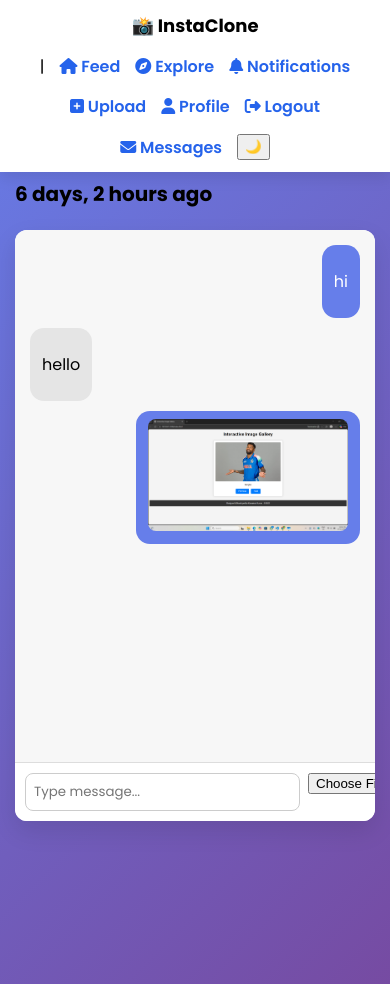
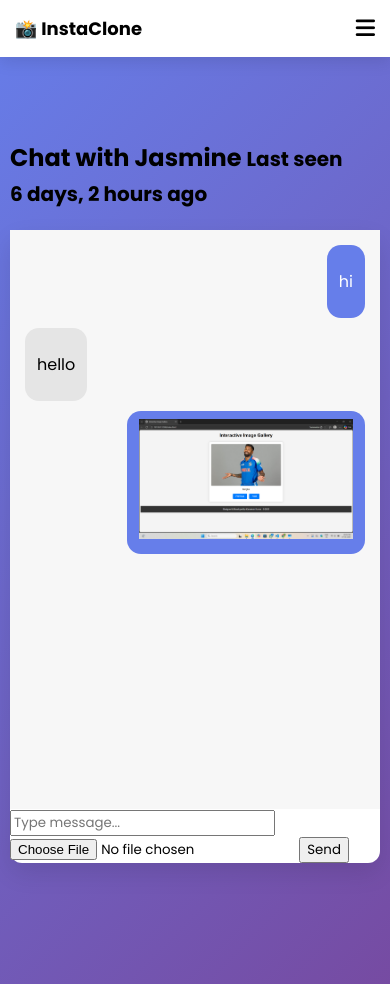
Before and after one commit to JoyalJoshua/instaclone, a Django app: page /chat/4/ in a window 390 px wide. Run offline with Django 5.2, Linux system fonts and the light colour scheme; a user stored in the database is signed in; data comes from the database, SQL or seed files in the repository.

Commit message:
mobile  bud reset  UI

```diff
--- a/core/static/core/style.css
+++ b/core/static/core/style.css
@@ -1,6 +1,8 @@
 @import url('https://fonts.googleapis.com/css2?family=Poppins:wght@400;600;700&display=swap');
 
-/* ===== GLOBAL ===== */
+/* ===============================
+   GLOBAL
+================================ */
 * {
     box-sizing: border-box;
     font-family: 'Poppins', sans-serif;
@@ -12,45 +14,114 @@ body {
     background: linear-gradient(135deg, #667eea, #764ba2);
 }
 
-/* ===== NAVBAR ===== */
+img {
+    max-width: 100%;
+    height: auto;
+}
+
+/* ===============================
+   NAVBAR (RESPONSIVE)
+================================ */
 .navbar {
     position: fixed;
     top: 0;
     left: 0;
     width: 100%;
     background: white;
-    padding: 12px 20px;
+    padding: 12px 15px;
     display: flex;
     align-items: center;
-    gap: 15px;
-    flex-wrap: wrap;
+    justify-content: space-between;
     z-index: 1000;
     box-shadow: 0 5px 15px rgba(0,0,0,0.1);
 }
 
-.navbar b {
+.nav-brand {
+    font-weight: 700;
     font-size: 18px;
 }
 
-.navbar a {
+.nav-toggle {
+    display: none;
+    font-size: 22px;
+    cursor: pointer;
+}
+
+.nav-links {
+    display: flex;
+    align-items: center;
+    gap: 15px;
+}
+
+.nav-links a {
     text-decoration: none;
     color: #2563eb;
     font-weight: 600;
     white-space: nowrap;
 }
 
-.navbar a:hover {
-    text-decoration: underline;
+.theme-btn {
+    border: none;
+    background: transparent;
+    font-size: 18px;
+    cursor: pointer;
 }
 
-/* ===== PAGE CONTENT (FEED, PROFILE, ETC) ===== */
+/* Mobile menu */
+@media (max-width: 768px) {
+    .nav-toggle {
+        display: block;
+    }
+
+    .nav-links {
+        position: absolute;
+        top: 60px;
+        left: 0;
+        width: 100%;
+        background: white;
+        flex-direction: column;
+        padding: 15px 0;
+        display: none;
+    }
+
+    .nav-links.show {
+        display: flex;
+    }
+
+    .nav-links a {
+        padding: 10px;
+        width: 100%;
+        text-align: center;
+    }
+
+    .theme-btn {
+        margin-top: 10px;
+    }
+}
+
+/* Dark navbar */
+body.dark .navbar,
+body.dark .nav-links {
+    background: #1e1e1e;
+}
+
+body.dark .nav-links a {
+    color: #8ab4ff;
+}
+
+/* ===============================
+   PAGE CONTENT
+================================ */
 .page-content {
     max-width: 800px;
     margin: 100px auto 30px auto;
     padding: 0 15px;
+    width: 100%;
 }
 
-/* ===== POSTS ===== */
+/* ===============================
+   POSTS / FEED
+================================ */
 .post {
     background: white;
     border-radius: 12px;
@@ -75,9 +146,12 @@ body {
     align-items: center;
     gap: 15px;
     margin-top: 10px;
+    flex-wrap: wrap;
 }
 
-/* ===== COMMENT BOX ===== */
+/* ===============================
+   COMMENT BOX
+================================ */
 .comment-box {
     display: flex;
     gap: 10px;
@@ -100,7 +174,9 @@ body {
     cursor: pointer;
 }
 
-/* ===== AUTH PAGES (LOGIN / SIGNUP / RESET) ===== */
+/* ===============================
+   AUTH PAGES
+================================ */
 .page-center {
     min-height: 100vh;
     display: flex;
@@ -118,20 +194,12 @@ body {
     text-align: center;
 }
 
-.auth-card h2 {
-    margin-bottom: 20px;
-    font-weight: 700;
-    color: #333;
-}
-
 .auth-card input {
     width: 100%;
     padding: 12px;
     margin: 12px 0;
     border-radius: 10px;
     border: 1px solid #ccc;
-    font-size: 15px;
-    outline: none;
 }
 
 .auth-card button {
@@ -142,55 +210,51 @@ body {
     border-radius: 10px;
     background: linear-gradient(135deg, #667eea, #764ba2);
     color: white;
-    font-size: 16px;
-    font-weight: 600;
-    cursor: pointer;
 }
 
-/* ===== ERROR ===== */
-.error {
-    color: red;
-    margin-top: 10px;
+/* ===============================
+   EDIT PROFILE
+================================ */
+.edit-page-wrapper {
+    max-width: 420px;
+    margin: auto;
 }
 
-/* ===== DARK MODE ===== */
-body.dark {
-    background: #121212;
-    color: #ffffff;
+.edit-profile-card {
+    background: #ffffff;
+    border-radius: 14px;
+    padding: 20px;
+    box-shadow: 0 10px 25px rgba(0,0,0,0.08);
+    text-align: center;
 }
 
-body.dark .navbar {
-    background: #1e1e1e;
+.edit-profile-card img {
+    border-radius: 50%;
+    border: 3px solid #6c63ff;
+    margin-bottom: 10px;
 }
 
-body.dark .post,
-body.dark .auth-card {
-    background: #1e1e1e;
+.edit-profile-card textarea {
+    width: 100%;
+    border-radius: 8px;
+    border: 1px solid #ccc;
+    padding: 10px;
+    resize: none;
+}
+
+.edit-profile-card button {
+    width: 100%;
+    margin-top: 15px;
+    padding: 12px;
+    border: none;
+    border-radius: 10px;
+    background: linear-gradient(135deg, #6c63ff, #8e44ad);
     color: white;
 }
 
-/* ===== ANIM ===== */
-@keyframes popIn {
-    from { transform: scale(0.8); opacity: 0; }
-    to { transform: scale(1); opacity: 1; }
-}
-
-/* ===== MOBILE ===== */
-@media (max-width: 600px) {
-    .navbar {
-        justify-content: center;
-    }
-
-    .navbar b {
-        width: 100%;
-        text-align: center;
-    }
-
-    .page-content {
-        margin-top: 140px;
-    }
-}
-/* ===== CHAT ===== */
+/* ===============================
+   CHAT
+================================ */
 .chat-card {
     background: white;
     border-radius: 12px;
@@ -198,7 +262,6 @@ body.dark .auth-card {
     display: flex;
     flex-direction: column;
     height: 500px;
-    overflow: hidden;
 }
 
 .chat-box {
@@ -208,83 +271,41 @@ body.dark .auth-card {
     background: #f7f7f7;
 }
 
-/* Message rows */
 .msg-row {
     display: flex;
     margin-bottom: 10px;
 }
 
-.msg-row.me {
-    justify-content: flex-end;
-}
+.msg-row.me { justify-content: flex-end; }
+.msg-row.other { justify-content: flex-start; }
 
-.msg-row.other {
-    justify-content: flex-start;
-}
-
-/* Bubbles */
 .msg-bubble {
     max-width: 70%;
     padding: 8px 12px;
     border-radius: 14px;
 }
 
-.msg-bubble.me {
-    background: #667eea;
-    color: white;
+.msg-bubble.me { background: #667eea; color: white; }
+.msg-bubble.other { background: #e5e5e5; }
+
+/* ===============================
+   EXPLORE GRID
+================================ */
+.grid {
+    display: grid;
+    grid-template-columns: repeat(3, 1fr);
+    gap: 10px;
 }
 
-.msg-bubble.other {
-    background: #e5e5e5;
-    color: black;
+.grid img {
+    height: 200px;
+    object-fit: cover;
+    border-radius: 8px;
 }
 
-.msg-bubble img {
-    max-width: 200px;
-    border-radius: 8px;
-    display: block;
-    margin-bottom: 5px;
-}
-
-/* Input bar */
-.chat-input {
-    display: flex;
-    gap: 8px;
-    padding: 10px;
-    border-top: 1px solid #ddd;
-    background: white;
-}
-
-.chat-input input[type="text"] {
-    flex: 1;
-    padding: 8px;
-    border-radius: 8px;
-    border: 1px solid #ccc;
-}
-
-.chat-input input[type="file"] {
-    width: 120px;
-}
-
-.chat-input button {
-    padding: 8px 14px;
-    border-radius: 8px;
-    border: none;
-    background: linear-gradient(135deg, #667eea, #764ba2);
-    color: white;
-}
-
-/* Mobile */
-@media (max-width: 600px) {
-    .chat-card {
-        height: 70vh;
-    }
-
-    .msg-bubble {
-        max-width: 85%;
-    }
-}
-/* ===== NOTIFICATIONS ===== */
+/* ===============================
+   NOTIFICATIONS
+================================ */
 .notification-card {
     background: white;
     border-radius: 10px;
@@ -293,34 +314,69 @@ body.dark .auth-card {
     box-shadow: 0 5px 15px rgba(0,0,0,0.1);
 }
 
-.notification-card small {
-    display: block;
-    margin-top: 5px;
-    color: #666;
-    font-size: 12px;
+/* ===============================
+   DARK MODE
+================================ */
+body.dark {
+    background: #121212;
+    color: #ffffff;
 }
 
-/* Dark mode */
+body.dark .post,
+body.dark .auth-card,
+body.dark .edit-profile-card,
+body.dark .chat-card,
 body.dark .notification-card {
     background: #1e1e1e;
-}
-/* ===== EXPLORE GRID ===== */
-.grid {
-    display: grid;
-    grid-template-columns: repeat(3, 1fr);
-    gap: 10px;
+    color: white;
 }
 
-.grid img {
-    width: 100%;
-    height: 200px;
-    object-fit: cover;
-    border-radius: 8px;
+/* ===============================
+   ANIM
+================================ */
+@keyframes popIn {
+    from { transform: scale(0.8); opacity: 0; }
+    to { transform: scale(1); opacity: 1; }
 }
 
-/* Mobile */
-@media (max-width: 600px) {
+/* ===============================
+   MOBILE FIXES
+================================ */
+@media (max-width: 768px) {
+
+    .page-content {
+        margin-top: 140px;
+        padding: 0 10px;
+    }
+
+    .comment-box {
+        flex-direction: column;
+    }
+
+    .comment-box button {
+        width: 100%;
+    }
+
+    .auth-card {
+        width: 100%;
+        margin: 10px;
+    }
+
+    .chat-card {
+        height: 75vh;
+    }
+
     .grid {
         grid-template-columns: repeat(2, 1fr);
     }
+
+    .grid img {
+        height: 160px;
+    }
 }
+
+@media (max-width: 400px) {
+    .grid img {
+        height: 130px;
+    }
+}
--- a/core/templates/core/base.html
+++ b/core/templates/core/base.html
@@ -11,28 +11,31 @@
 
 {% if user.is_authenticated %}
 <div class="navbar">
-    <b>📸 InstaClone</b> |
+    <div class="nav-brand">📸 InstaClone</div>
+
+    <div class="nav-toggle" onclick="toggleMenu()">
+        <i class="fa-solid fa-bars"></i>
+    </div>
+
+    <div class="nav-links" id="navLinks">
         <a href="/"><i class="fa-solid fa-house"></i> Feed</a>
         <a href="/explore/"><i class="fa-solid fa-compass"></i> Explore</a>
         <a href="/notifications/"><i class="fa-solid fa-bell"></i> Notifications</a>
         <a href="/upload/"><i class="fa-solid fa-square-plus"></i> Upload</a>
         <a href="/profile/"><i class="fa-solid fa-user"></i> Profile</a>
+        <a href="/inbox/"><i class="fa-solid fa-envelope"></i> Messages</a>
         <a href="/logout/"><i class="fa-solid fa-right-from-bracket"></i> Logout</a>
-    <a href="/inbox/"><i class="fa-solid fa-envelope"></i> Messages</a>
 
-    <button onclick="toggleTheme()" style="float:right;">🌙</button>
+        <button class="theme-btn" onclick="toggleTheme()">🌙</button>
+    </div>
 </div>
 {% endif %}
 
-
-    {% block content %}
-    {% endblock %}
-
+{% block content %}{% endblock %}
 
 <script>
 function toggleTheme() {
     document.body.classList.toggle("dark");
-
     if (document.body.classList.contains("dark")) {
         localStorage.setItem("theme", "dark");
     } else {
@@ -43,6 +46,10 @@ function toggleTheme() {
 if (localStorage.getItem("theme") === "dark") {
     document.body.classList.add("dark");
 }
+
+function toggleMenu() {
+    document.getElementById("navLinks").classList.toggle("show");
+}
 </script>
 
 </body>
```
Also changed, not shown: core/templates/core/edit_profile.html (+15 -5 lines). Lines whose indentation alone changed are shown as unchanged.
